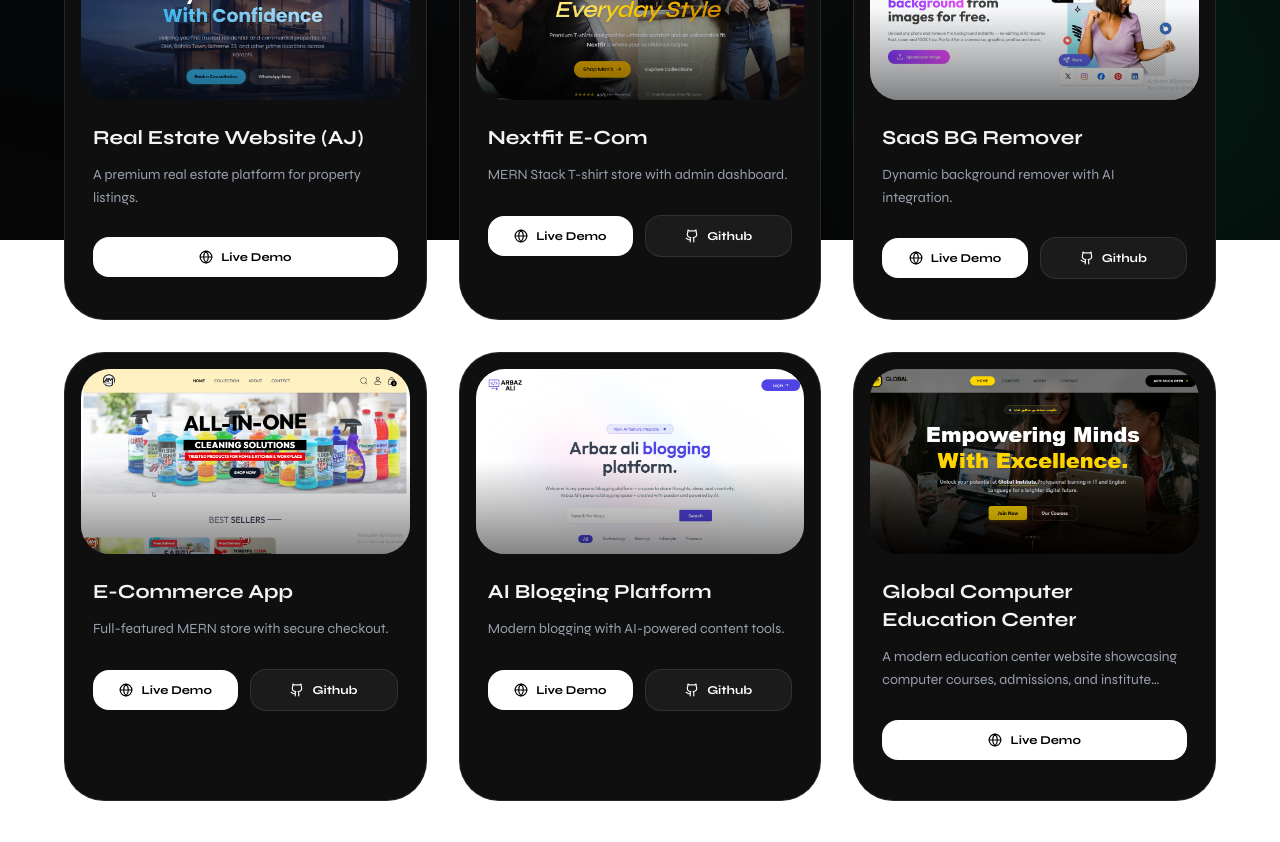
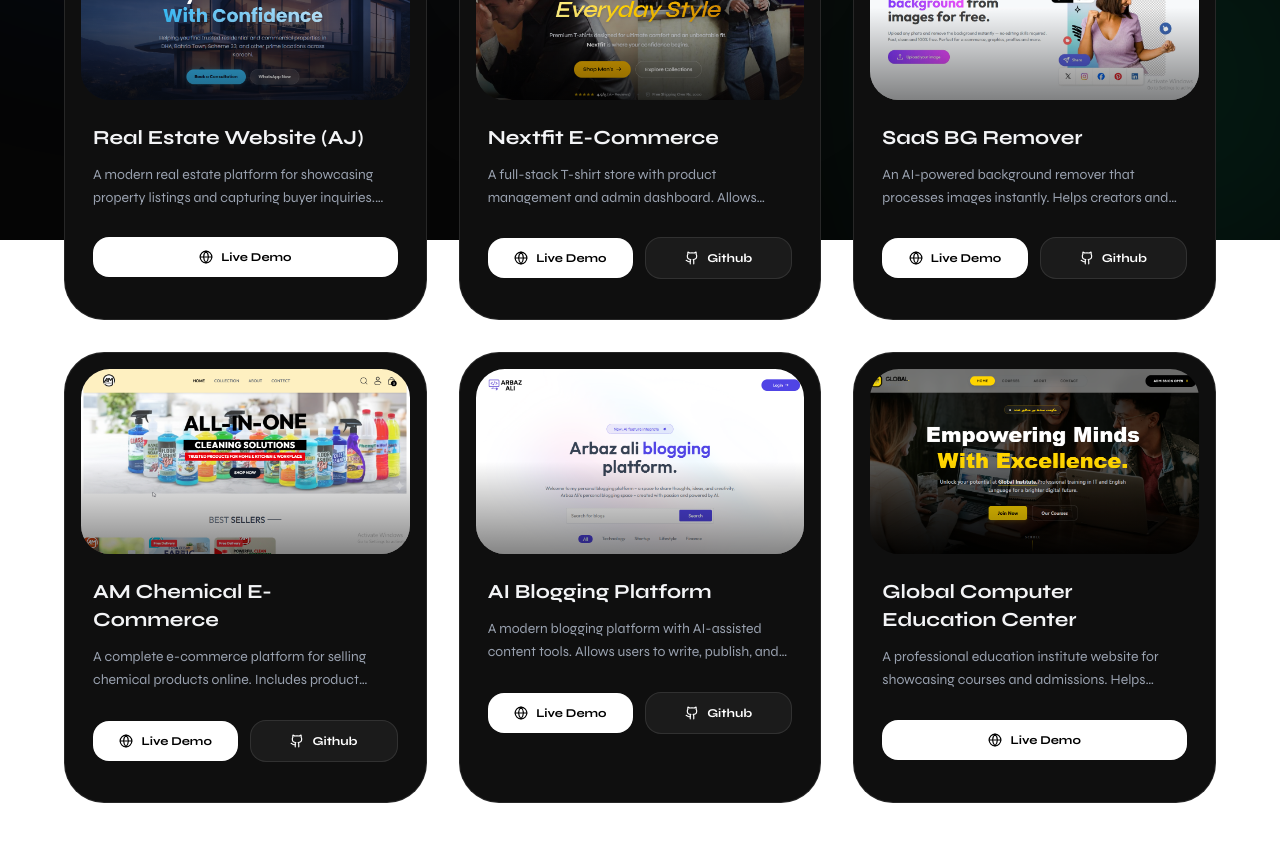
Before and after one commit to Arbazali0347/Full_Stack_Portfolio-Blogs, a React (Vite) app in the folder client/: page /projects in a window 1280 px wide. Shown: the part 560-1402 px from the top of the page. Built offline with nearby package versions, Linux system fonts and the light colour scheme; no server answers.

Commit message:
Added the Project title and Decs

```diff
--- a/client/src/pages/Projects.jsx
+++ b/client/src/pages/Projects.jsx
@@ -29,27 +29,50 @@ const projectsData = {
   fullstack: [
     {
       title: "Real Estate Website (AJ)",
-      desc: "A premium real estate platform for property listings.",
+      desc: "A modern real estate platform for showcasing property listings and capturing buyer inquiries. Helps agencies present properties professionally and manage leads online. Built with React, Node.js, Express, and MongoDB.",
       link: "https://ajrealestate.pk/",
       image: ajrealestate,
       Github: false
     },
+
     {
-      title: "Nextfit E-Com",
-      desc: "MERN Stack T-shirt store with admin dashboard.",
+      title: "Nextfit E-Commerce",
+      desc: "A full-stack T-shirt store with product management and admin dashboard. Allows businesses to sell products online and manage orders efficiently. Built with MERN Stack (MongoDB, Express, React, Node.js).",
       link: "https://nextfit-seven.vercel.app/",
       image: Tshirt,
       Github: "https://github.com/Arbazali0347/Nextfit"
     },
-    { title: "SaaS BG Remover", desc: "Dynamic background remover with AI integration.", link: "https://bg-remover-saas-rt79.vercel.app/", image: SaaS, Github: "https://github.com/Arbazali0347/BG-remover-SAAS" },
-    { title: "E-Commerce App", desc: "Full-featured MERN store with secure checkout.", link: "https://amchemical.store", image: ECom, Github: "https://github.com/Arbazali0347/AM-E-Commerce" },
-    { title: "AI Blogging Platform", desc: "Modern blogging with AI-powered content tools.", link: "https://arbaz-blog-platfrom-38rn.vercel.app/", image: Blogging, Github: "https://github.com/Arbazali0347/Arbaz-blog-platfrom" },
+
+    {
+      title: "SaaS BG Remover",
+      desc: "An AI-powered background remover that processes images instantly. Helps creators and businesses generate clean product images without manual editing. Built with React, Node.js, and AI API integration.",
+      link: "https://bg-remover-saas-rt79.vercel.app/",
+      image: SaaS,
+      Github: "https://github.com/Arbazali0347/BG-remover-SAAS"
+    },
+
+    {
+      title: "AM Chemical E-Commerce",
+      desc: "A complete e-commerce platform for selling chemical products online. Includes product management, secure checkout, and order handling. Built with MERN Stack (MongoDB, Express, React, Node.js).",
+      link: "https://amchemical.store",
+      image: ECom,
+      Github: "https://github.com/Arbazali0347/AM-E-Commerce"
+    },
+
+    {
+      title: "AI Blogging Platform",
+      desc: "A modern blogging platform with AI-assisted content tools. Allows users to write, publish, and manage blog posts easily. Built with MERN Stack and integrated AI features.",
+      link: "https://arbaz-blog-platfrom-38rn.vercel.app/",
+      image: Blogging,
+      Github: "https://github.com/Arbazali0347/Arbaz-blog-platfrom"
+    },
+
     {
       title: "Global Computer Education Center",
-      desc: "A modern education center website showcasing computer courses, admissions, and institute information for students.",
+      desc: "A professional education institute website for showcasing courses and admissions. Helps students explore programs and contact the institute easily. Built with React and modern responsive design.",
       link: "https://global-computer-it9u.vercel.app/",
       image: GlobalComputer,
-      Github: false,
+      Github: false
     }
   ],
   react: [
```
